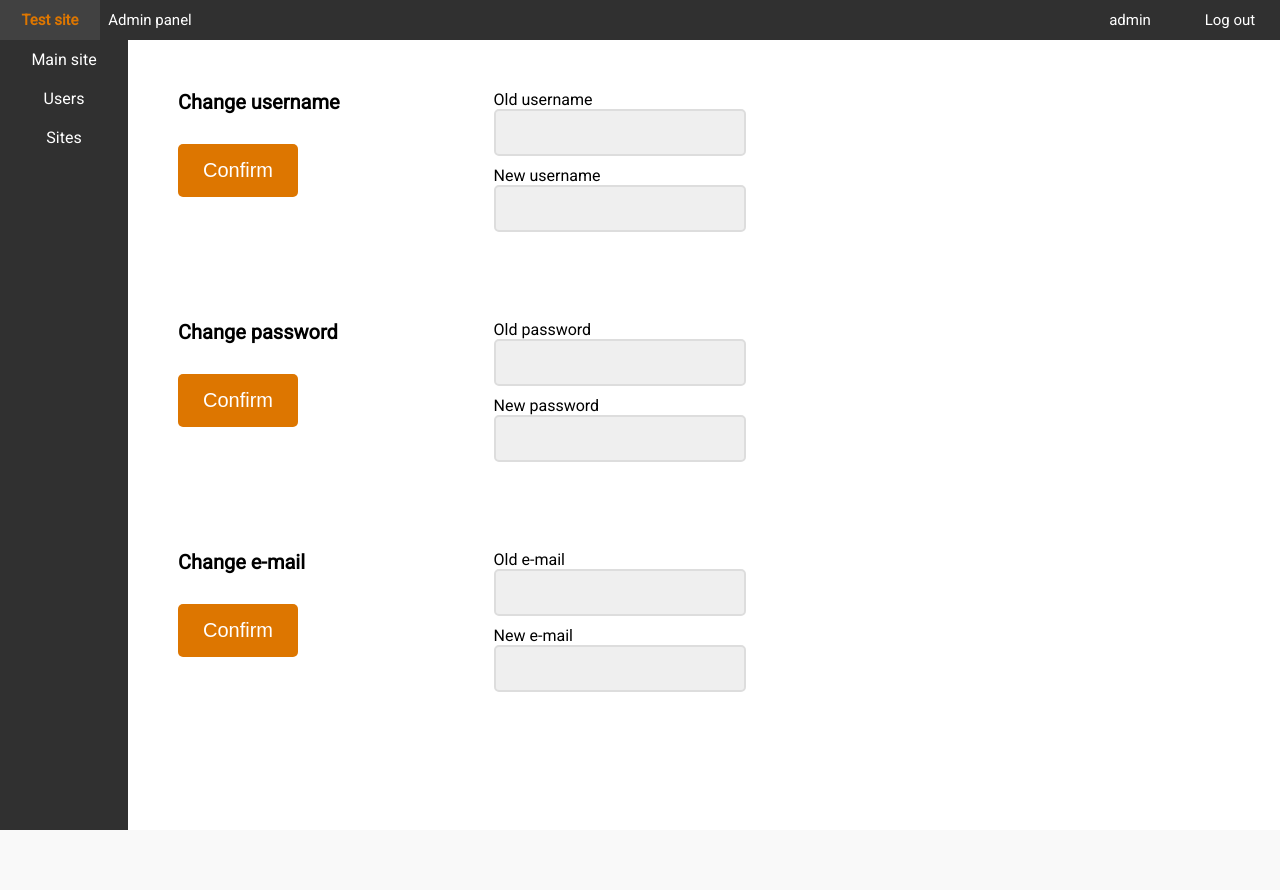
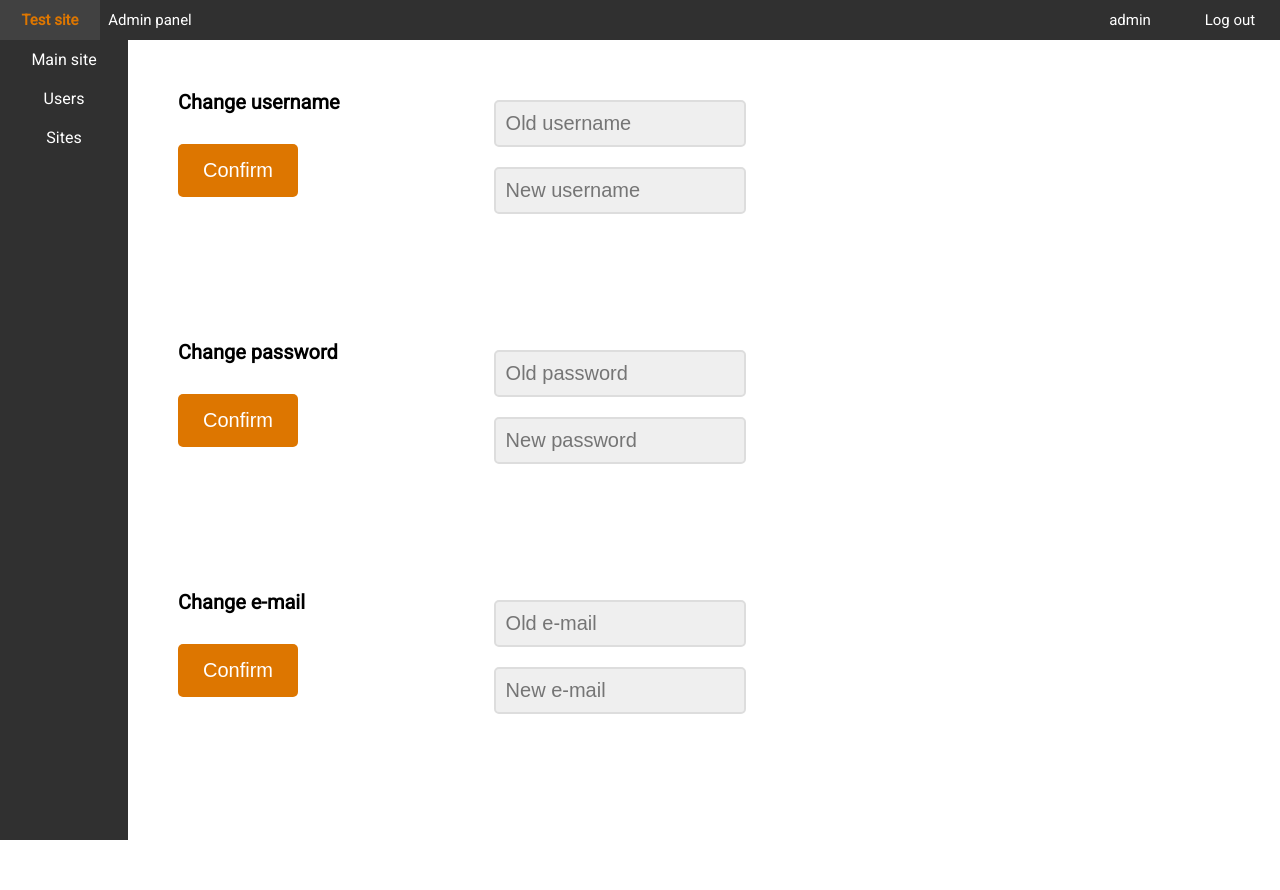
Before and after one commit to CasinoRoyaleKrupier/simple-cms, a PHP site: page /administrator/user_panel.php in a window 1280 px wide. Before the commit the page ends 830 px from the top, so only its background shows below. Run offline with PHP 8.4, Linux system fonts and the light colour scheme; a user stored in the database is signed in.

Commit message:
update inputs layout

```diff
--- a/administrator/admin_styles/inputs.css
+++ b/administrator/admin_styles/inputs.css
@@ -1,4 +1,4 @@
-input[type=text], input[type=password], textarea
+input[type=text], input[type=password], input[type=email], textarea
 {
     background-color: #efefef;
     color: #666666;
@@ -12,7 +12,7 @@ input[type=text], input[type=password], textarea
     resize: none;
 }
 
-input[type=text]:focus, input[type=password]:focus, textarea:focus
+input[type=text]:focus, input[type=password]:focus, input[type=email]:focus, textarea:focus
 {
     -webkit-box-shadow: 0px 0px 10px 2px rgba(204,204,204,0.9);
     -moz-box-shadow: 0px 0px 10px 2px rgba(204,204,204,0.9);
--- a/administrator/admin_styles/sections.css
+++ b/administrator/admin_styles/sections.css
@@ -1,6 +1,6 @@
 .section
 {
-    height: 230px;
+    height: 250px;
     vertical-align: middle;
     box-sizing: border-box;
 }
@@ -34,7 +34,7 @@
 .section textarea
 {
     width: 100%;
-    height: 210px;
+    height: 230px;
     font-size: 15px;
 }
 
@@ -44,3 +44,10 @@
     padding: 15px 10px;
     float: left;
 }
+
+.section input[type=text],
+.section input[type=password],
+.section input[type=email]
+{
+    margin: 10px 0;
+}
--- a/administrator/site_panel.php
+++ b/administrator/site_panel.php
@@ -76,7 +76,6 @@
                     <div class="section_left">
                         <div class="section_name">Section 1</div>
                         <div class="section_title">
-                            Title<br>
                             <input type="text" name="title" value="<?php require_once "get_section_01_content.php"; echo $title_sec_01; ?>">
                         </div>
                         <input type="submit" value="Confirm">
@@ -91,7 +90,6 @@
                     <div class="section_left">
                         <div class="section_name">Section 2</div>
                         <div class="section_title">
-                            Title<br>
                             <input type="text" name="title" value="<?php require_once "get_section_02_content.php"; echo $title_sec_02; ?>">
                         </div>
                         <input type="submit" value="Confirm">
@@ -106,7 +104,6 @@
                     <div class="section_left">
                         <div class="section_name">Section 3</div>
                         <div class="section_title">
-                            Title<br>
                             <input type="text" name="title" value="<?php require_once "get_section_03_content.php"; echo $title_sec_03; ?>">
                         </div>
                         <input type="submit" value="Confirm">
--- a/administrator/user_panel.php
+++ b/administrator/user_panel.php
@@ -69,14 +69,8 @@
                         </div>
                     </div>
                     <div class="section_left">
-                        <div class="section_title">
-                            Old username<br>
-                            <input type="text" name="old_username" value="">
-                        </div>
-                        <div class="section_title">
-                            New username<br>
-                            <input type="text" name="new_username" value="">
-                        </div>
+                        <input type="text" name="old_username" value="" placeholder="Old username" onfocus="this.placeholder = ''" onblur="this.placeholder = 'Old username'">
+                        <input type="text" name="new_username" value="" placeholder="New username" onfocus="this.placeholder = ''" onblur="this.placeholder = 'New username'">
                     </div>
                 </form>
             </div>
@@ -89,14 +83,8 @@
                         </div>
                     </div>
                     <div class="section_left">
-                        <div class="section_title">
-                            Old password<br>
-                            <input type="password" name="old_password" value="">
-                        </div>
-                        <div class="section_title">
-                            New password<br>
-                            <input type="password" name="new_password" value="">
-                        </div>
+                        <input type="password" name="old_password" value="" placeholder="Old password" onfocus="this.placeholder = ''" onblur="this.placeholder = 'Old password'">
+                        <input type="password" name="new_password" value="" placeholder="New password" onfocus="this.placeholder = ''" onblur="this.placeholder = 'New password'">
                     </div>
                 </form>
             </div>
@@ -109,14 +97,8 @@
                         </div>
                     </div>
                     <div class="section_left">
-                        <div class="section_title">
-                            Old e-mail<br>
-                            <input type="text" name="old_mail" value="">
-                        </div>
-                        <div class="section_title">
-                            New e-mail<br>
-                            <input type="text" name="new_mail" value="">
-                        </div>
+                        <input type="email" name="old_mail" value="" placeholder="Old e-mail" onfocus="this.placeholder = ''" onblur="this.placeholder = 'Old e-mail'">
+                        <input type="email" name="new_mail" value="" placeholder="New e-mail" onfocus="this.placeholder = ''" onblur="this.placeholder = 'New e-mail'">
                     </div>
                 </form>
             </div>
```
